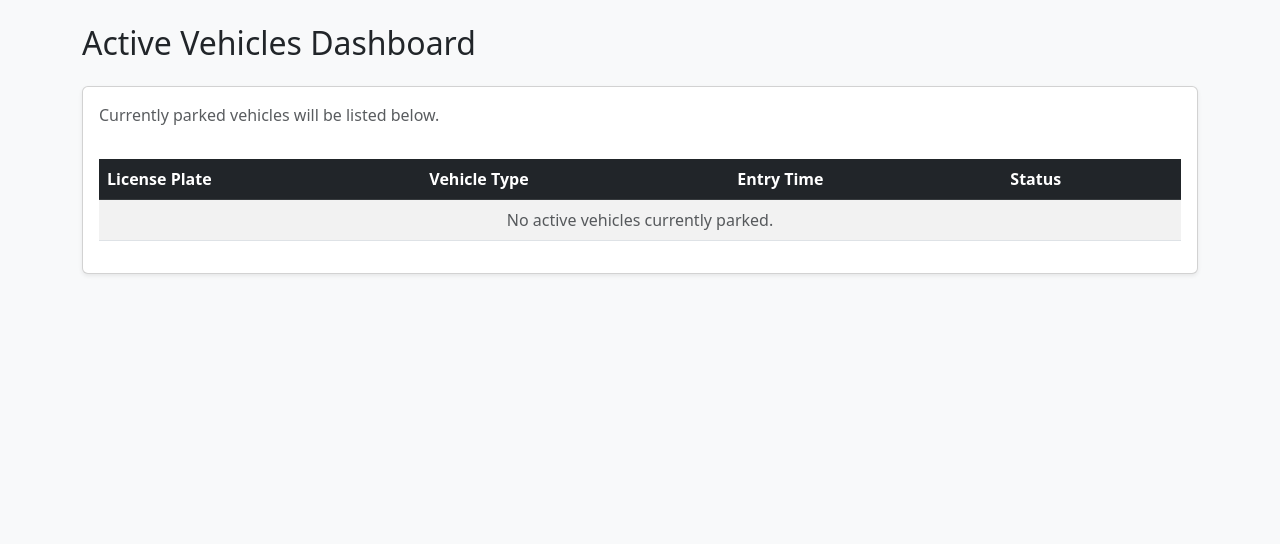
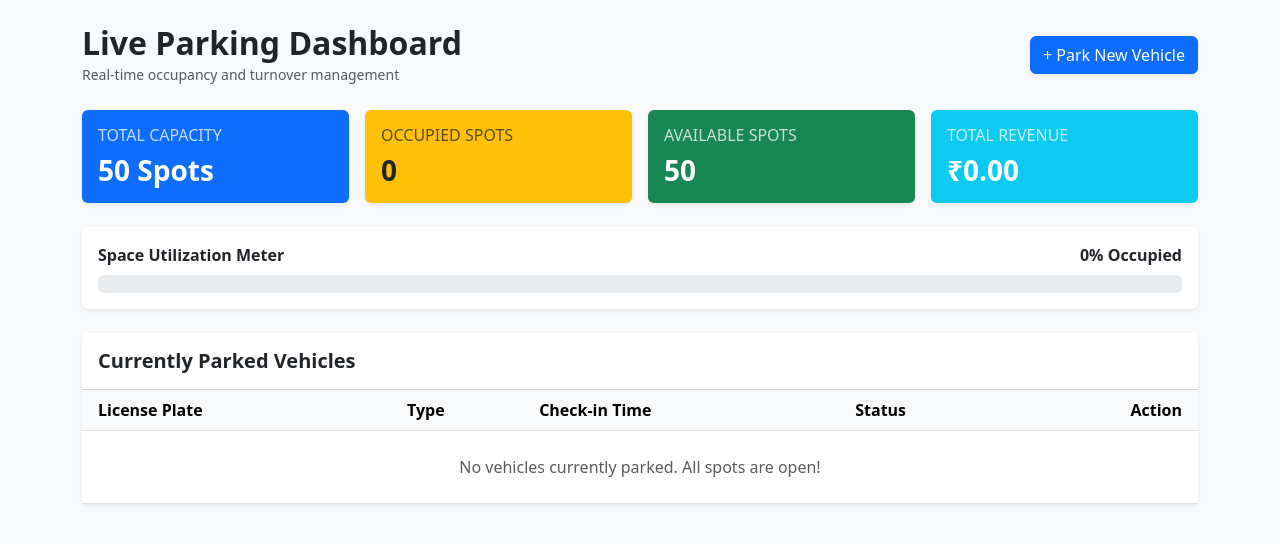
Before and after one commit to HarshitBhatt691/Parking_Management_System_tqm, a Django app: page / in a window 1280 px wide. Shown: the part 56-600 px from the top of the page. Run offline with Django 3.2, Linux system fonts and the light colour scheme; data that the repository does not hold is empty.

Commit message:
Implemented interactive dashboard widgets, live metrics and ceckout action

```diff
--- a/core_parking_system_app1/views.py
+++ b/core_parking_system_app1/views.py
@@ -1,11 +1,25 @@
 from django.shortcuts import render, redirect, get_object_or_404
 from django.contrib import messages
+from django.db.models import Sum
 from .models import Vehicle
 from .forms import VehicleForm
 
 def dashboard(request):
+    total_capacity = 50  # Default maximum lot capacity
     active_vehicles = Vehicle.objects.filter(status='Parked').order_by('-entry_time')
-    return render(request, 'dashboard.html', {'vehicles': active_vehicles})
+    occupied_count = active_vehicles.count()
+    available_spots = max(0, total_capacity - occupied_count)
+    occupancy_pct = int((occupied_count / total_capacity) * 100) if total_capacity else 0
+    total_revenue = Vehicle.objects.filter(status='Exited').aggregate(Sum('fee'))['fee__sum'] or 0.00
+    context = {
+        'vehicles': active_vehicles,
+        'total_capacity': total_capacity,
+        'occupied_count': occupied_count,
+        'available_spots': available_spots,
+        'occupancy_pct': occupancy_pct,
+        'total_revenue': total_revenue,
+    }
+    return render(request, 'dashboard.html', context)
 
 def add_vehicle(request):
     if request.method == 'POST':
@@ -15,7 +29,7 @@ def add_vehicle(request):
             return redirect('dashboard')
     else:
         form = VehicleForm()
-    return render(request, 'add_vehicle.html', {'form': form})
+    return render(request, 'adding_vehicles.html', {'form': form})
 
 
 def exit_vehicle(request, vehicle_id):
--- a/templates/dashboard.html
+++ b/templates/dashboard.html
@@ -1,44 +1,124 @@
 {% extends 'base.html' %}
 
 {% block content %}
-<div class="row">
-    <div class="col-md-12">
-        <h2 class="mb-4">Active Vehicles Dashboard</h2>
+<!-- Alert Messages -->
+{% if messages %}
+    {% for message in messages %}
+        <div class="alert alert-success alert-dismissible fade show shadow-sm" role="alert">
+            {{ message }}
+            <button type="button" class="btn-close" data-bs-dismiss="alert" aria-label="Close"></button>
+        </div>
+    {% endfor %}
+{% endif %}
 
-        <div class="card shadow-sm">
+<!-- Header and Quick Action -->
+<div class="d-flex justify-content-between align-items-center mb-4">
+    <div>
+        <h2 class="mb-0 fw-bold">Live Parking Dashboard</h2>
+        <small class="text-muted">Real-time occupancy and turnover management</small>
+    </div>
+    <a href="{% url 'add_vehicle' %}" class="btn btn-primary shadow-sm">
+        + Park New Vehicle
+    </a>
+</div>
+
+<!-- Interactive Metrics Cards -->
+<div class="row g-3 mb-4">
+    <div class="col-md-3">
+        <div class="card shadow-sm border-0 bg-primary text-white">
             <div class="card-body">
-                <p class="text-muted">Currently parked vehicles will be listed below.</p>
+                <h6 class="card-title text-uppercase mb-2 opacity-75">Total Capacity</h6>
+                <h3 class="fw-bold mb-0">{{ total_capacity }} Spots</h3>
+            </div>
+        </div>
+    </div>
+    <div class="col-md-3">
+        <div class="card shadow-sm border-0 bg-warning text-dark">
+            <div class="card-body">
+                <h6 class="card-title text-uppercase mb-2 opacity-75">Occupied Spots</h6>
+                <h3 class="fw-bold mb-0">{{ occupied_count }}</h3>
+            </div>
+        </div>
+    </div>
+    <div class="col-md-3">
+        <div class="card shadow-sm border-0 bg-success text-white">
+            <div class="card-body">
+                <h6 class="card-title text-uppercase mb-2 opacity-75">Available Spots</h6>
+                <h3 class="fw-bold mb-0">{{ available_spots }}</h3>
+            </div>
+        </div>
+    </div>
+    <div class="col-md-3">
+        <div class="card shadow-sm border-0 bg-info text-white">
+            <div class="card-body">
+                <h6 class="card-title text-uppercase mb-2 opacity-75">Total Revenue</h6>
+                <h3 class="fw-bold mb-0">₹{{ total_revenue|floatformat:2 }}</h3>
+            </div>
+        </div>
+    </div>
+</div>
 
-                <!-- We will inject the database table here in the next step -->
+<!-- Occupancy Progress Bar -->
+<div class="card shadow-sm border-0 mb-4">
+    <div class="card-body">
+        <div class="d-flex justify-content-between mb-2">
+            <span class="fw-bold">Space Utilization Meter</span>
+            <span class="fw-bold">{{ occupancy_pct }}% Occupied</span>
+        </div>
+        <div class="progress" style="height: 18px;">
+            <div class="progress-bar {% if occupancy_pct > 80 %}bg-danger{% elif occupancy_pct > 50 %}bg-warning{% else %}bg-success{% endif %}"
+                 role="progressbar"
+                 style="width: {{ occupancy_pct }}%;"
+                 aria-valuenow="{{ occupancy_pct }}"
+                 aria-valuemin="0"
+                 aria-valuemax="100">
+            </div>
+        </div>
+    </div>
+</div>
+
+<!-- Active Vehicles Table -->
+<div class="card shadow-sm border-0">
+    <div class="card-header bg-white py-3">
+        <h5 class="mb-0 fw-bold">Currently Parked Vehicles</h5>
+    </div>
+    <div class="card-body p-0">
         <div class="table-responsive">
-                    <table class="table table-striped table-hover mt-3">
-                        <thead class="table-dark">
+            <table class="table table-hover align-middle mb-0">
+                <thead class="table-light">
                     <tr>
-                                <th>License Plate</th>
-                                <th>Vehicle Type</th>
-                                <th>Entry Time</th>
+                        <th class="ps-3">License Plate</th>
+                        <th>Type</th>
+                        <th>Check-in Time</th>
                         <th>Status</th>
+                        <th class="text-end pe-3">Action</th>
                     </tr>
                 </thead>
                 <tbody>
                     {% for vehicle in vehicles %}
                     <tr>
-                                <td><strong>{{ vehicle.license_plate }}</strong></td>
+                        <td class="ps-3 fw-bold text-primary">{{ vehicle.license_plate }}</td>
                         <td>{{ vehicle.vehicle_type }}</td>
-                                <td>{{ vehicle.entry_time|date:"M d, Y H:i" }}</td>
-                                <td><span class="badge bg-success">{{ vehicle.status }}</span></td>
+                        <td>{{ vehicle.entry_time|date:"M d, Y - h:i A" }}</td>
+                        <td><span class="badge bg-success">Parked</span></td>
+                        <td class="text-end pe-3">
+                            <a href="{% url 'exit_vehicle' vehicle.id %}"
+                               class="btn btn-sm btn-outline-danger"
+                               onclick="return confirm('Confirm check out for {{ vehicle.license_plate }}?');">
+                                Checkout & Bill
+                            </a>
+                        </td>
                     </tr>
                     {% empty %}
                     <tr>
-                                <td colspan="4" class="text-center text-muted">No active vehicles currently parked.</td>
+                        <td colspan="5" class="text-center py-4 text-muted">
+                            No vehicles currently parked. All spots are open!
+                        </td>
                     </tr>
                     {% endfor %}
                 </tbody>
             </table>
         </div>
-
-            </div>
-        </div>
     </div>
 </div>
 {% endblock %}
```
Lines whose indentation alone changed are shown as unchanged.
